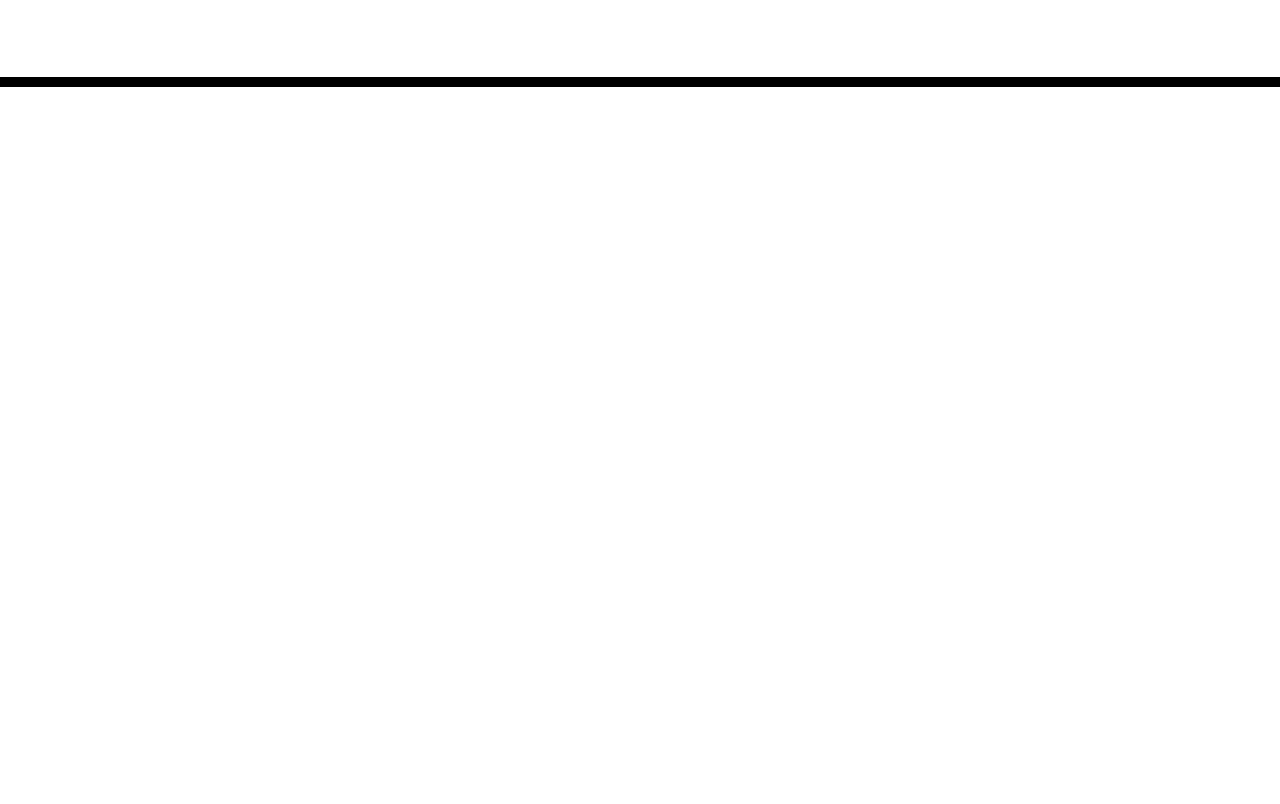
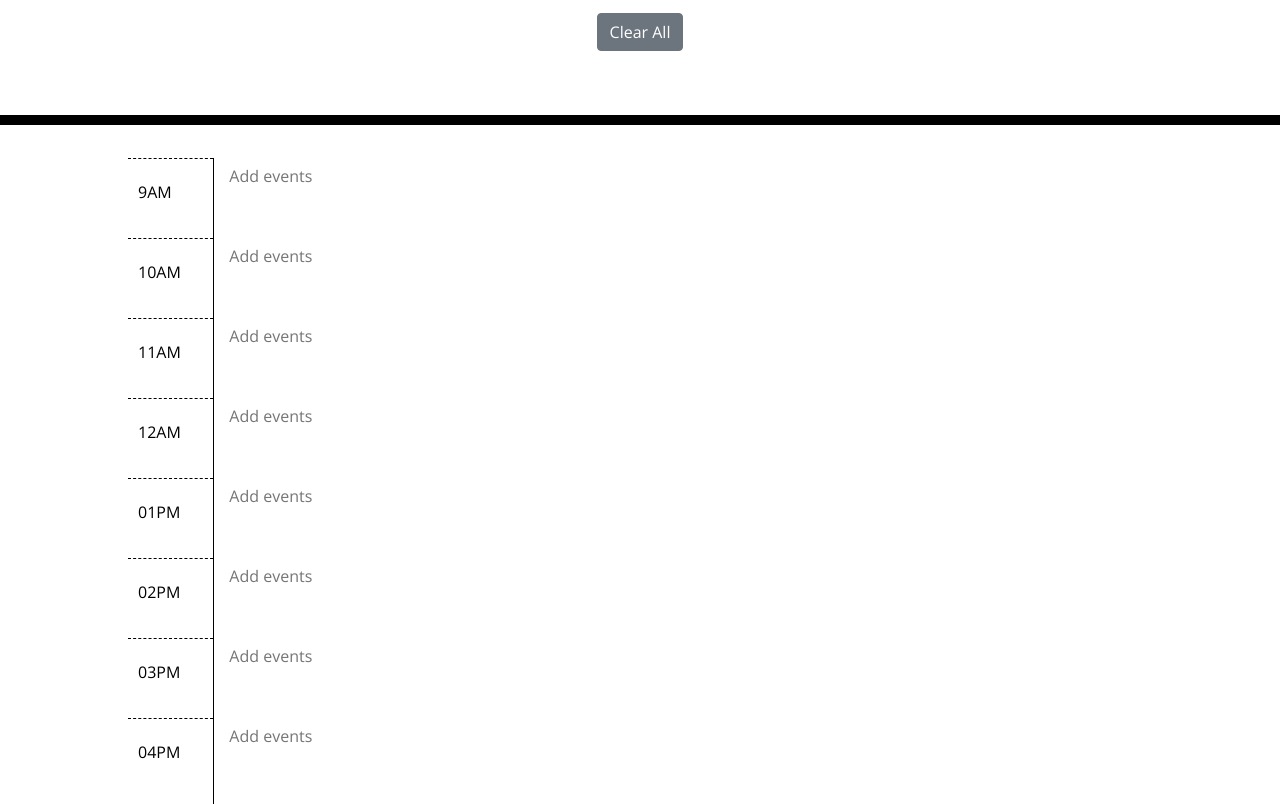
Before and after one commit to aarthigans/calender-scheduler, a plain HTML site: page Develop/index.html in a window 1280 px wide. Shown: the part 181-985 px from the top of the page. Before the commit the page ends 800 px from the top, so only its background shows below. Drawn offline with nearby package versions, Linux system fonts and the light colour scheme.

Commit message:
HTML and css updated for the skeleton

```diff
--- a/Develop/index.html
+++ b/Develop/index.html
@@ -27,10 +27,81 @@
       <h1 class="display-3">Work Day Scheduler</h1>
       <p class="lead">A simple calendar app for scheduling your work day</p>
       <p id="currentDay" class="lead"></p>
+       <!-- added clearbutton -->
+      <button id="clearBtn" type="button" class="btn btn-secondary" aria-label="clear button">
+        Clear All
+      </button>
     </header>
-    <div class="container">
-      <!-- Timeblocks go here -->
+
+     <div class="container">
+     <!-- Timeblocks go here -->
+      <div id="hour-09" class="row time-row">
+        <div class="col-sm-1 hour"><span id="09">9AM</span></div>
+        <textarea class="col-md-10 description" placeholder="Add events"></textarea>
+        <button class="col-md-1 btn" aria-label="save 9AM">
+          <i class="lock"></i>
+        </button>
+      </div>
+
+      <div id="hour-10" class="row time-row">
+        <div class="col-sm-1 hour"><span id="10">10AM</span></div>
+        <textarea class="col-md-10 description" placeholder="Add events"></textarea>
+        <button class="col-md-1 btn" aria-label="save 10AM">
+          <i class="lock"></i>
+        </button>
+      </div>
+
+      <div id="hour-11" class="row time-row">
+        <div class="col-sm-1 hour"><span id="11">11AM</span></div>
+        <textarea class="col-md-10 description" placeholder="Add events"></textarea>
+        <button class="col-md-1 btn" aria-label="save 11AM">
+          <i class="lock"></i>
+        </button>
+      </div>
+
+      <div id="hour-12" class="row time-row">
+        <div class="col-sm-1 hour"><span id="12">12AM</span></div>
+        <textarea class="col-md-10 description" placeholder="Add events"></textarea>
+        <button class="col-md-1 btn" aria-label="save 12AM">
+          <i class="lock"></i>
+        </button>
+      </div>
+
+      <div id="hour-13" class="row time-row">
+        <div class="col-sm-1 hour"><span id="13">01PM</span></div>
+        <textarea class="col-md-10 description" placeholder="Add events"></textarea>
+        <button class="col-md-1 btn" aria-label="save 1PM">
+          <i class="lock"></i>
+        </button>
+      </div>
+
+      <div id="hour-14" class="row time-row">
+        <div class="col-sm-1 hour"><span id="14">02PM</span></div>
+        <textarea class="col-md-10 description" placeholder="Add events"></textarea>
+        <button class="col-md-1 btn" aria-label="save 2PM">
+          <i class="lock"></i>
+        </button>
+      </div>
+
+      <div id="hour-15" class="row time-row">
+        <div class="col-sm-1 hour"><span id="15">03PM</span></div>
+        <textarea class="col-md-10 description" placeholder="Add events"></textarea>
+        <button class="col-md-1 btn" aria-label="save 3PM">
+          <i class="lock"></i>
+        </button>
+      </div>
+
+      <div id="hour-16" class="row time-row">
+        <div class="col-sm-1 hour"><span id="16">04PM</span></div>
+        <textarea class="col-md-10 description" placeholder="Add events"></textarea>
+        <button class="col-md-1 btn" aria-label="save 4PM">
+          <i class="lock"></i>
+        </button>
+      </div>
+
     </div>
+
+
 
     <script src="https://code.jquery.com/jquery-3.4.1.min.js"></script>
     <script src="https://cdnjs.cloudflare.com/ajax/libs/moment.js/2.24.0/moment.min.js"></script>
--- a/Develop/style.css
+++ b/Develop/style.css
@@ -40,6 +40,7 @@ textarea{
   background-color: #ffffff;
   color: #000000;
   border-top: 1px dashed #000000;
+  padding: 25px 10px;
 }
 
 .past {
@@ -69,3 +70,7 @@ textarea{
   font-size: 20px;
   transition: all .3s ease-in-out;
 }
+
+.container {
+  max-width: 1024px;
+}
```
